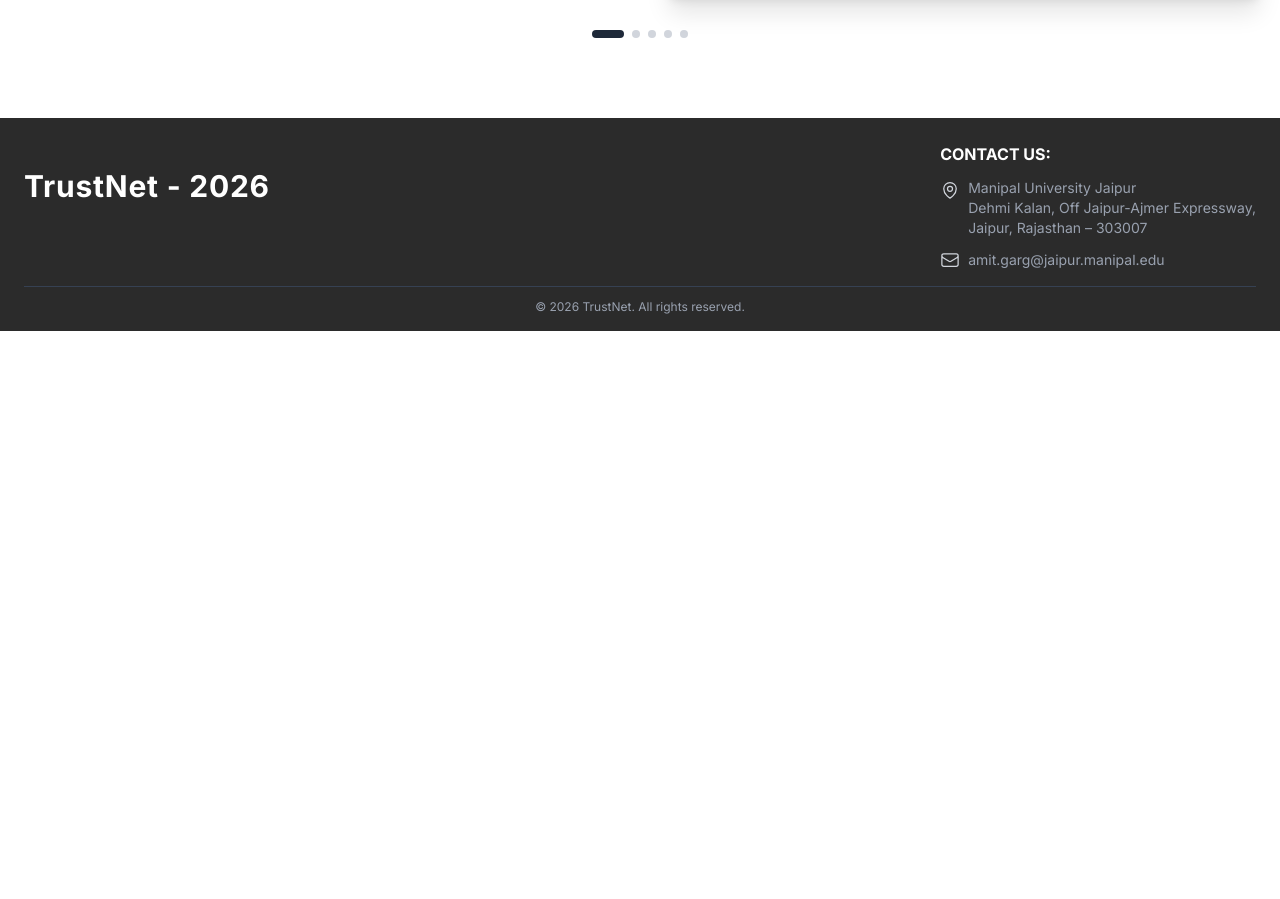
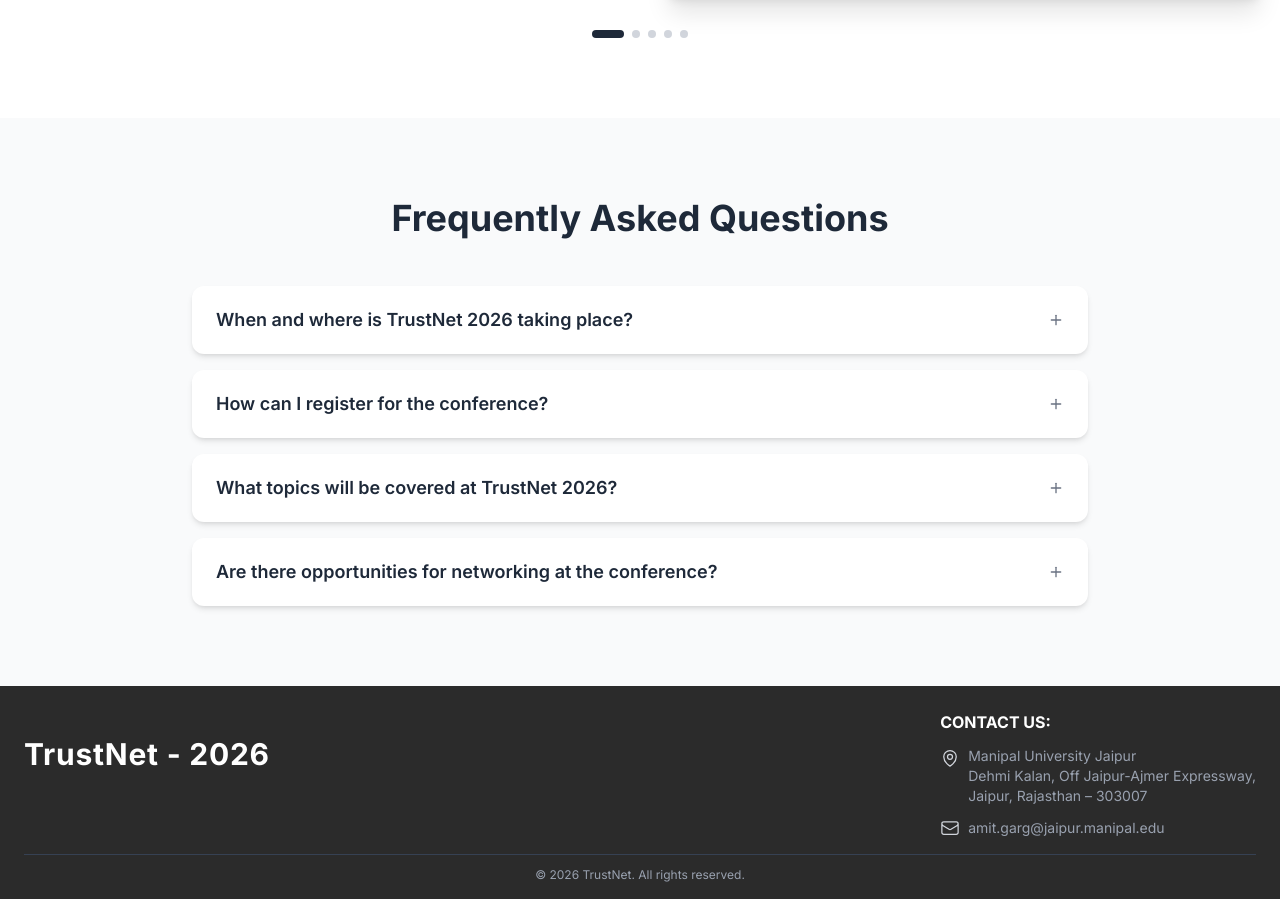
Before and after one commit to InternetMadeCoder/trustnet-2026, a React (Vite) app: page / in a window 1280 px wide. Shown: the part 4328-5227 px from the top of the page. Before the commit the page ends 4659 px from the top, so only its background shows below. Built offline with nearby package versions, Linux system fonts and the light colour scheme.

Commit message:
faq section

```diff
--- /dev/null
+++ b/src/components/home/FAQSection.jsx
@@ -0,0 +1,86 @@
+import { motion, AnimatePresence } from "framer-motion";
+import { useState } from "react";
+import { FiPlus, FiMinus } from "react-icons/fi";
+
+export function FAQSection() {
+  const faqs = [
+    {
+      question: "When and where is TrustNet 2026 taking place?",
+      answer: "TrustNet 2026 will take place from 1st to 2nd February 2026 at Manipal University Jaipur, Dehmi Kalan, Jaipur, Rajasthan - 303007, India."
+    },
+    {
+      question: "How can I register for the conference?",
+      answer: "You can register for TrustNet 2026 through our official online registration portal. The link will be available on the conference website once registration opens."
+    },
+    {
+      question: "What topics will be covered at TrustNet 2026?",
+      answer: "TrustNet 2026 will focus on a wide range of topics including trusted networks, intelligent systems, cybersecurity, privacy-preserving technologies, machine learning, and secure distributed systems. A detailed agenda will be released closer to the event."
+    },
+    {
+      question: "Are there opportunities for networking at the conference?",
+      answer: "Yes, TrustNet 2026 will feature various networking opportunities including breakout sessions, interactive panels, and digital meetups for both in-person and virtual attendees."
+    }
+  ];
+
+  const [openIndex, setOpenIndex] = useState(null);
+
+  return (
+    <section className="py-16 md:py-20 px-4 bg-gray-50">
+      <div className="max-w-4xl mx-auto">
+        <motion.h2
+          initial={{ opacity: 0, y: 20 }}
+          whileInView={{ opacity: 1, y: 0 }}
+          viewport={{ once: true }}
+          className="text-2xl md:text-3xl lg:text-4xl font-bold text-center mb-12 text-gray-800"
+        >
+          Frequently Asked Questions
+        </motion.h2>
+
+        <div className="space-y-4">
+          {faqs.map((faq, index) => (
+            <motion.div
+              key={index}
+              initial={{ opacity: 0, y: 20 }}
+              whileInView={{ opacity: 1, y: 0 }}
+              viewport={{ once: true }}
+              transition={{ delay: index * 0.1 }}
+              className="bg-white rounded-xl shadow-md overflow-hidden"
+            >
+              <button
+                onClick={() => setOpenIndex(openIndex === index ? null : index)}
+                className="w-full px-6 py-5 flex items-center justify-between text-left transition-colors hover:bg-gray-50"
+              >
+                <span className="text-lg font-semibold text-gray-800">
+                  {faq.question}
+                </span>
+                <motion.span
+                  animate={{ rotate: openIndex === index ? 180 : 0 }}
+                  transition={{ duration: 0.3 }}
+                  className="text-gray-500"
+                >
+                  {openIndex === index ? <FiMinus /> : <FiPlus />}
+                </motion.span>
+              </button>
+
+              <AnimatePresence>
+                {openIndex === index && (
+                  <motion.div
+                    initial={{ height: 0, opacity: 0 }}
+                    animate={{ height: "auto", opacity: 1 }}
+                    exit={{ height: 0, opacity: 0 }}
+                    transition={{ duration: 0.3 }}
+                    className="overflow-hidden"
+                  >
+                    <p className="px-6 py-4 text-gray-600">
+                      {faq.answer}
+                    </p>
+                  </motion.div>
+                )}
+              </AnimatePresence>
+            </motion.div>
+          ))}
+        </div>
+      </div>
+    </section>
+  );
+}
--- a/src/components/home/HomePage.jsx
+++ b/src/components/home/HomePage.jsx
@@ -5,6 +5,7 @@
 import { SDGSection } from "./SDGSection";
 import { LocationSection } from "./LocationSection";
 import { AboutJaipur } from "./AboutJaipur";
+import { FAQSection } from "./FAQSection";
 
 export default function HomePage() {
   return (
@@ -16,6 +17,7 @@
       <SDGSection />
       <LocationSection />
       <AboutJaipur />
+      <FAQSection />
     </main>
   );
 }
```
